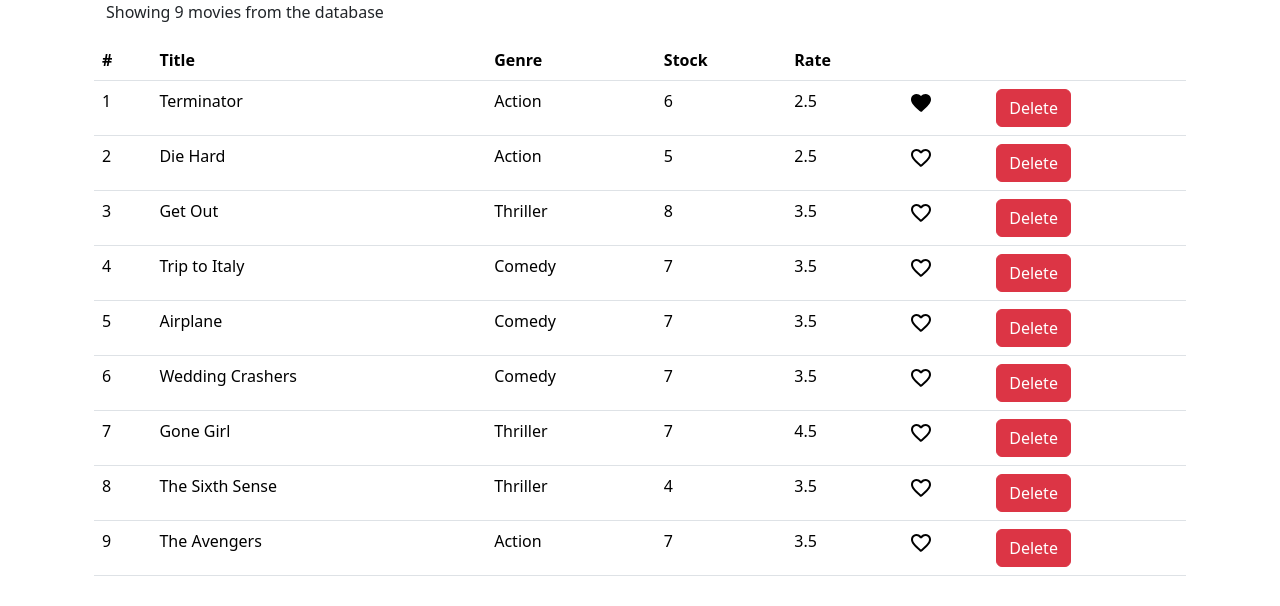
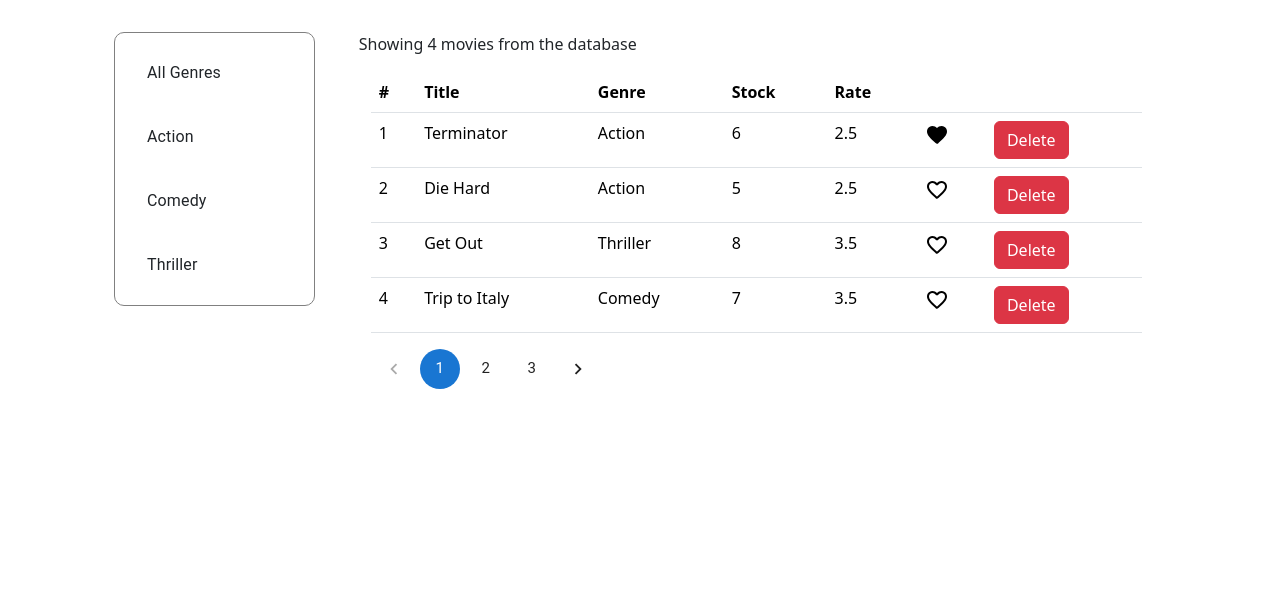
Before and after one commit to ds-247/vidly-ui, a React (Create React App) app: page / in a window 1280 px wide. Shown: the top 606 px of the page. Built offline with nearby package versions, Linux system fonts and the light colour scheme.

Commit message:
feature added : genre list , pagination. UseHook (component did mount) is used for initial rendering. Added the filtering based upon genres

```diff
--- a/package.json
+++ b/package.json
@@ -12,6 +12,7 @@
     "@testing-library/react": "^13.4.0",
     "@testing-library/user-event": "^13.5.0",
     "bootstrap": "^5.3.1",
+    "lodash": "^4.17.21",
     "react": "^18.2.0",
     "react-dom": "^18.2.0",
     "react-scripts": "5.0.1",
--- a/src/Components/Movies.jsx
+++ b/src/Components/Movies.jsx
@@ -1,40 +1,143 @@
-import { useState } from "react";
+import React, { useState, useEffect } from "react";
 import { getMovies } from "../services/fakeMovieService";
+import getGenres from "../services/fakeGenreService";
 import Like from "./common/Like";
+import Pagination from "./common/Pagination";
+import paginate from "../utils/paginate";
+import ListGroup from "./common/ListGroup.jsx";
+import Box from "@mui/material/Box";
+
+// replace all bootstrap to material ui
 
 function Movies() {
-  const [movies, setMovies] = useState([...getMovies()]);
+  const [allMovies, setAllMovies] = useState([]);
+  const [genres, setGenre] = useState([]);
+  const [selectedGenre, setSelectedGenre] = useState();
+  const [count, setCount] = useState(0);
+  const [totalPages, setTotalPages] = useState(1);
+  const [currentPage, setCurrentPage] = useState(1);
+  const [startIndex, setStartIndex] = useState(0);
+  const moviesPerPage = 4;
 
-  function handleDelete(movie) {
-    setMovies((prevValue) => {
-      return prevValue.filter(($movie) => {
-        return $movie._id !== movie._id;
-      });
-    });
+  const [moviesToRender, setMoviesToRender] = useState();
+
+  useEffect(() => {
+    const fetchData = async () => {
+      const moviesData = await getMovies();
+      const genreData = [{ _id: 0, name: "All Genres" }, ...getGenres()];
+
+      setAllMovies(moviesData);
+      setGenre(genreData);
+
+      representMovies(moviesData);
+    };
+
+    fetchData();
+  }, []); // Include currentPage and selectedGenre in the dependency array
+
+  function representMovies(
+    items = allMovies,
+    curPage = 1,
+    curGenre = selectedGenre
+  ) {
+    // Filter Movies
+    const filteredItems =
+      curGenre && curGenre._id !== 0
+        ? items.filter(($movie) => $movie.genre._id === curGenre._id)
+        : items;
+
+    // Paginate Movies
+    const newMoviesToRender = paginate(filteredItems, curPage, moviesPerPage);
+
+    // set states that depends on movies (cur page is not set here )
+    const count = filteredItems.length;
+    const pages = Math.ceil(count / moviesPerPage);
+
+    setCount(count);
+    setTotalPages(pages);
+    setMoviesToRender(newMoviesToRender);
+  }
+
+  function handlePageChange(e, curPage) {
+    const newStartIndex = (curPage - 1) * moviesPerPage;
+    setStartIndex(newStartIndex);
+
+    setCurrentPage(curPage);
+    representMovies(allMovies, curPage);
   }
 
   function onLikeToggle(movie) {
-    const updatedMovies = movies.map(($movie) => {
+    const updatedMovies = allMovies.map(($movie) => {
       if ($movie._id === movie._id) {
         return { ...$movie, liked: !$movie.liked };
       }
       return $movie;
     });
 
-    setMovies(updatedMovies);
+    setAllMovies(updatedMovies);
+    representMovies(updatedMovies, currentPage);
+  }
+
+  function handleDelete(movie) {
+    const updatedMovies = allMovies.filter(
+      ($movie) => $movie._id !== movie._id
+    );
+    setAllMovies(updatedMovies);
+    representMovies(updatedMovies, currentPage);
+  }
+
+  function handleGenreSelect(genre) {
+    setCurrentPage(1); // Reset the current page to 1 when a new genre is selected
+    setSelectedGenre(genre);
+    representMovies(allMovies, 1, genre);
   }
 
   return (
-    <div className="container">
+    <>
+      <div style={{ width: "100%" }}>
+        <Box
+          sx={{
+            display: "flex",
+            flexDirection: "row",
+            p: 1,
+            m: 1,
+          }}
+        >
+          <Box
+            sx={{
+              display: "flex",
+              flexDirection: "column",
+              p: 1,
+              m: 1,
+              width: "20%",
+            }}
+          >
+            <ListGroup
+              items={genres}
+              selectedItem={selectedGenre}
+              onItemSelect={handleGenreSelect}
+            />
+          </Box>
+          <Box
+            sx={{
+              display: "flex",
+              flexDirection: "column",
+              p: 1,
+              m: 1,
+              flexGrow: 1,
+            }}
+          >
             <div className="container">
               <p>
-          {movies.length === 0
+                {count === 0
                   ? "There are no movies in the database"
-            : `Showing ${movies.length} movies from the database`}
+                  : `Showing ${moviesToRender.length} movies from the database`}
               </p>
             </div>
 
-      {movies.length !== 0 && (
+            <div className="container">
+              {count !== 0 && moviesToRender && (
+                <div className="container">
                   <table className="table">
                     <thead>
                       <tr>
@@ -48,8 +151,9 @@ function Movies() {
                       </tr>
                     </thead>
                     <tbody>
-            {movies.map(($movie, index) => {
-              const { title, genre, numberInStock, dailyRentalRate } = $movie;
+                      {moviesToRender.map(($movie, index) => {
+                        const { title, genre, numberInStock, dailyRentalRate } =
+                          $movie;
                         return (
                           <tr key={$movie._id}>
                             <td>{index + 1}</td>
@@ -77,8 +181,18 @@ function Movies() {
                       })}
                     </tbody>
                   </table>
+                  <Pagination
+                    totalPages={totalPages}
+                    onPageChange={handlePageChange}
+                    page={currentPage}
+                  />
+                </div>
               )}
             </div>
+          </Box>
+        </Box>
+      </div>
+    </>
   );
 }
 
--- /dev/null
+++ b/src/Components/common/ListGroup.jsx
@@ -0,0 +1,59 @@
+import React, { useState } from "react";
+import Box from "@mui/material/Box";
+import List from "@mui/material/List";
+import ListItem from "@mui/material/ListItem";
+import ListItemButton from "@mui/material/ListItemButton";
+import ListItemIcon from "@mui/material/ListItemIcon";
+import ListItemText from "@mui/material/ListItemText";
+import Divider from "@mui/material/Divider";
+// import default from './listgroup';
+
+// check how to align text center in the list item
+// change colors and can refactor this and extract all the component and left with only listItem
+
+export default function ListGroup({
+  textProperty,
+  valueProperty,
+  items,
+  onItemSelect,
+  selectedItem,
+}) {
+  return (
+    <Box
+      sx={{
+        width: "100%",
+        maxWidth: 360,
+        border: "1px solid gray",
+        borderRadius: "10px",
+      }}
+    >
+      <nav aria-label="main mailbox folders">
+        <List>
+          {items.map((item) => {
+            return (
+              <div key={item[valueProperty]}>
+                {/* <Divider sx={{ bgcolor: "primary.dark" }} /> */}
+                <ListItem>
+                  <ListItemButton
+                    selected={
+                      selectedItem &&
+                      selectedItem[valueProperty] === item[valueProperty]
+                    }
+                    onClick={() => onItemSelect(item)}
+                  >
+                    <ListItemText primary={item[textProperty]} />
+                  </ListItemButton>
+                </ListItem>
+              </div>
+            );
+          })}
+        </List>
+      </nav>
+    </Box>
+  );
+}
+
+ListGroup.defaultProps = {
+  textProperty: "name",
+  valueProperty: "_id",
+};
--- /dev/null
+++ b/src/Components/common/Pagination.jsx
@@ -0,0 +1,15 @@
+import Pagination from "@mui/material/Pagination";
+//changing of selected page is internal to pagination component of material ui
+function Pages({ totalPages: count, onPageChange, page }) {
+  return (
+    <Pagination
+      page={page}
+      count={count}
+      size="large"
+      color="primary"
+      onChange={onPageChange}
+    />
+  );
+}
+
+export default Pages;
--- a/src/services/fakeGenreService.js
+++ b/src/services/fakeGenreService.js
@@ -4,6 +4,6 @@ export const genres = [
   { _id: "5b21ca3eeb7f6fbccd471820", name: "Thriller" },
 ];
 
-export function getGenres() {
+export default function getGenres() {
   return genres.filter((g) => g);
 }
--- /dev/null
+++ b/src/utils/paginate.js
@@ -0,0 +1,6 @@
+import _ from "lodash";
+
+export default function Paginate(itemsArray, pageNumber, pageSize) {
+  const startIndex = (pageNumber - 1) * pageSize;
+  return _(itemsArray).slice(startIndex).take(pageSize).value();
+}
```
Also changed, not shown: 1 other file (tests, documents, lock files or other folders). Lines whose indentation alone changed are shown as unchanged.
